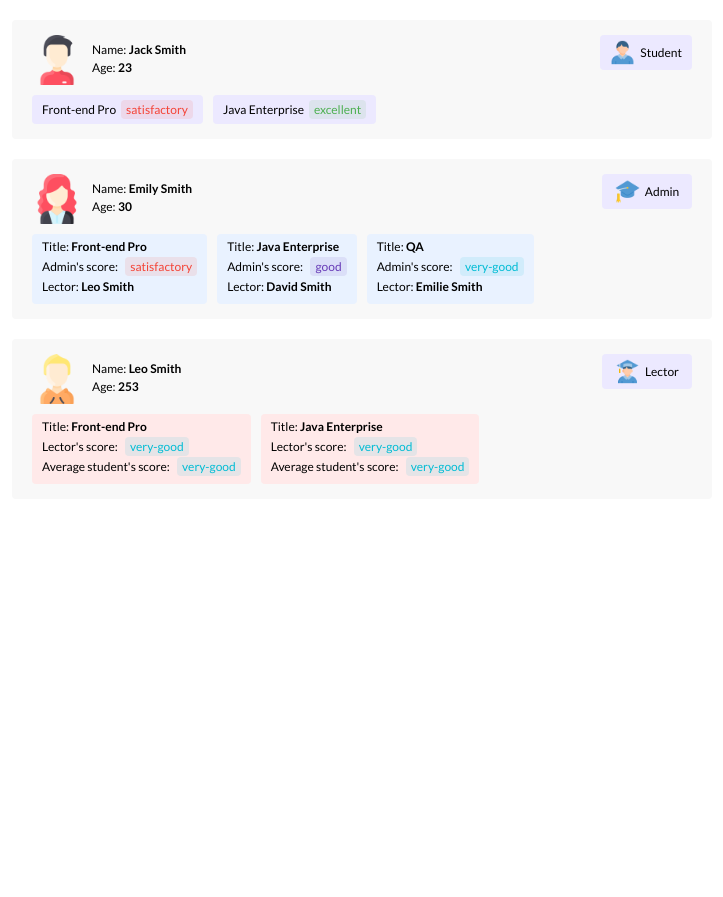
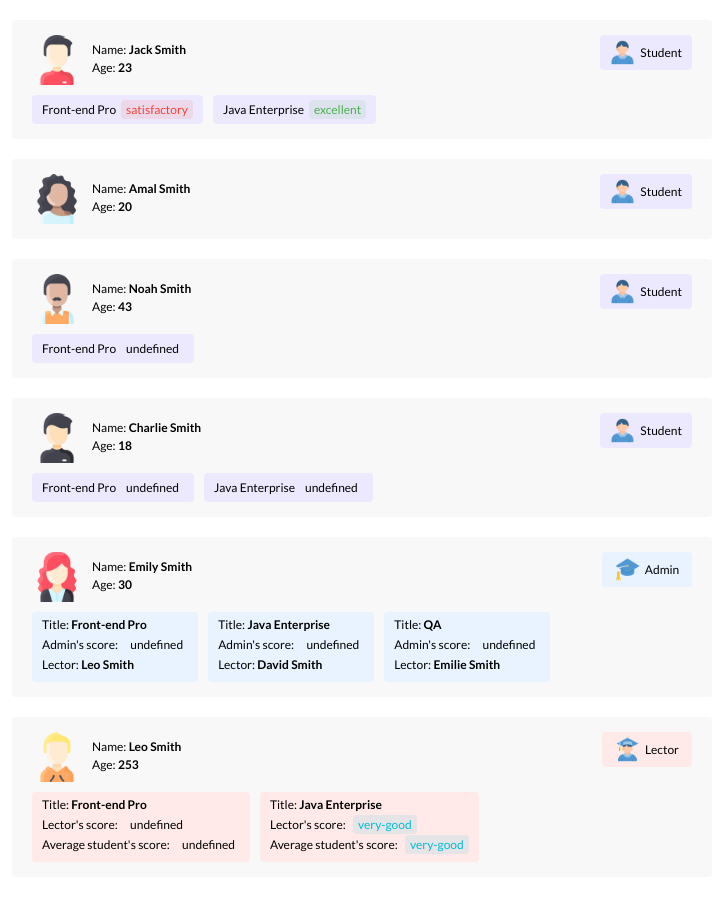
Before and after one commit to VladymyrPypko/homework30, a plain HTML site: page index.html in a window 1280 px wide. Shown: the whole page, without its empty margins (278-1001 px from the left). Before the commit the page ends 800 px from the top, so only its background shows below. Drawn offline with Linux system fonts and the light colour scheme.

Commit message:
to do: fix gradation object by adding a range or create a function to render its keys

```diff
--- a/css/styles.scss
+++ b/css/styles.scss
@@ -76,6 +76,10 @@ body {
       min-width: 70px;
       justify-content: center;
 
+      img {
+        width: 25px;
+      }
+
       p {
         margin: 0 0 0 5px;
         text-transform: capitalize;
@@ -114,15 +118,13 @@ body {
   }
 }
 
-.admin--info {
+.user__courses--course.admin,
+.user__courses--course.lector {
+  // display: flex;
+  flex-direction: column;
   align-items: flex-start;
-
-  .user__courses--course {
-    flex-direction: column;
-    align-items: flex-start;
-    justify-content: flex-start;
-    p {
-      margin: 0 0 5px 0;
-    }
+  justify-content: flex-start;
+  p {
+    margin: 0 0 5px 0;
   }
 }
--- a/index.html
+++ b/index.html
@@ -9,7 +9,7 @@
 <body>
 
     <div class="users">
-        <div class="user">
+        <!-- <div class="user">
             <div class="user__info">
                 <div class="user__info--data">
                     <img src="images/users/JackSmith.png" alt="Jack Smith" height="50">
@@ -86,7 +86,7 @@
                     <p>Average student's score: <span class="very-good">very-good</span></p>
                 </div>
             </div>
-        </div>
+        </div> -->
     </div>
 
 </body>
--- a/script.js
+++ b/script.js
@@ -13,12 +13,12 @@ const users = [
         role: "student",
         courses: [
             {
-				"title": "Front-end Pro",
-				"mark": 20
+                title: "Front-end Pro",
+                mark: 20
             },
             {
-				"title": "Java Enterprise",
-				"mark": 100
+                title: "Java Enterprise",
+                mark: 100
             }
         ]
     },
@@ -35,8 +35,8 @@ const users = [
         role: "student",
         courses: [
             {
-				"title": "Front-end Pro",
-				"mark": 50
+                title: "Front-end Pro",
+                mark: 50
             }
         ]
     },
@@ -47,12 +47,12 @@ const users = [
         role: "student",
         courses: [
             {
-				"title": "Front-end Pro",
-				"mark": 75
+                title: "Front-end Pro",
+                mark: 75
             },
             {
-				"title": "Java Enterprise",
-				"mark": 23
+                title: "Java Enterprise",
+                mark: 23
             }]
     },
     {
@@ -62,19 +62,19 @@ const users = [
         role: "admin",
         courses: [
             {
-				"title": "Front-end Pro",
-				"score": 10,
-				"lector": "Leo Smith"
+                title: "Front-end Pro",
+                score: 10,
+                lector: "Leo Smith"
             },
             {
-				"title": "Java Enterprise",
-				"score": 50,
-				"lector": "David Smith"
+                title: "Java Enterprise",
+                score: 50,
+                lector: "David Smith"
             },
             {
-				"title": "QA",
-				"score": 75,
-				"lector": "Emilie Smith"
+                title: "QA",
+                score: 75,
+                lector: "Emilie Smith"
             }]
     },
     {
@@ -84,21 +84,21 @@ const users = [
         role: "lector",
         courses: [
             {
-				"title": "Front-end Pro",
-				"score": 78,
-				"studentsScore": 79
+                title: "Front-end Pro",
+                score: 78,
+                studentsScore: 79
             },
             {
-				"title": "Java Enterprise",
-				"score": 85,
-				"studentsScore": 85
+                title: "Java Enterprise",
+                score: 85,
+                studentsScore: 85
             }
         ]
     }
 ];
 
 class User {
-	constructor(name, age, img, role, courses = []){
+    constructor(name, age, img, role, courses = []) {
         this.name = name;
         this.age = age;
         this.img = img;
@@ -106,27 +106,23 @@ class User {
         this.courses = courses;
     }
 
-	renderCourses(){
+    renderCourses() {
         return this.courses.map(course => {
-			`
-				<div class="user__courses">
+            const markOrScore = course.mark !== undefined ? course.mark : course.score;
+            const gradationClass = gradation[markOrScore];
+            return `
                 <p class="user__courses--course ${this.role}">
                     ${course.title}
-						<span class="${gradation[course.mark] || gradation[course.score]}">
-							${gradation[course.mark] || gradation[course.score]}
+                    <span class="${gradationClass}">
+                        ${gradationClass}
                     </span>
                 </p>
-				</div>
-			`
+            `;
         }).join('');
     }
 
-	render(){
-		const coursesHTML = this.courses.length ?
-			`<div class="user__courses--course ${this.role}">
-				${this.renderCourses()}
-			</div>` :
-			'';
+    render() {
+        const coursesHTML = this.courses.length ? `<div class="user__courses">${this.renderCourses()}</div>` : '';
 
         return `
             <div class="user">
@@ -139,7 +135,7 @@ class User {
                         </div>
                     </div>
                     <div class="user__info--role ${this.role}">
-						<img src="images/roles/${this.role}.png" alt="${this.role} height="25"">
+                        <img src="images/roles/${this.role}.png" alt="${this.role}" height="25">
                         <p>${this.role}</p>
                     </div>
                 </div>
@@ -150,48 +146,57 @@ class User {
 }
 
 class Student extends User {
-	renderCourses(){
-		return this.courses.map(course => {
-			`
-				<div class="user__courses">
+    renderCourses() {
+        return this.courses.map(course => `
             <p class="user__courses--course ${this.role}">
                 ${course.title}
                 <span class="${gradation[course.mark]}">${gradation[course.mark]}</span>
             </p>
-				</div>
-			`
-		}).join('');
+        `).join('');
     }
 }
 
 class Admin extends User {
-	renderCourses(){
-		return this.courses.map(course => {
-			`
-				<div class="user-courses admin--info">
+    renderCourses() {
+        return this.courses.map(course => `
             <div class="user__courses--course ${this.role}">
                 <p>Title: <b>${course.title}</b></p>
                 <p>Admin's score: <span class="${gradation[course.score]}">${gradation[course.score]}</span></p>
                 <p>Lector: <b>${course.lector}</b></p>
             </div>
-				</div>
-			`
-		}).join('');
+        `).join('');
     }
 }
 
 class Lector extends User {
-	renderCourses(){
-		return this.courses.map(course => {
-			`
-				<div class="user-courses admin--info">
+    renderCourses() {
+        return this.courses.map(course => `
             <div class="user__courses--course ${this.role}">
                 <p>Title: <b>${course.title}</b></p>
                 <p>Lector's score: <span class="${gradation[course.score]}">${gradation[course.score]}</span></p>
                 <p>Average student's score: <span class="${gradation[course.studentsScore]}">${gradation[course.studentsScore]}</span></p>
             </div>
-				</div>
-			`
-		}).join('');
+        `).join('');
     }
 }
+
+function generateUser(user) {
+    switch (user.role) {
+        case 'student':
+            return new Student(user.name, user.age, user.img, user.role, user.courses);
+        case 'admin':
+            return new Admin(user.name, user.age, user.img, user.role, user.courses);
+        case 'lector':
+            return new Lector(user.name, user.age, user.img, user.role, user.courses);
+        default:
+            return new User(user.name, user.age, user.img, user.role, user.courses);
+    }
+}
+
+document.addEventListener('DOMContentLoaded', () => {
+    const usersContainer = document.querySelector('.users');
+    users.forEach(user => {
+        const userInstance = generateUser(user);
+        usersContainer.innerHTML += userInstance.render();
+    });
+})
```
Also changed, not shown: css/styles.css, 1 other file. Lines whose indentation alone changed are shown as unchanged.
